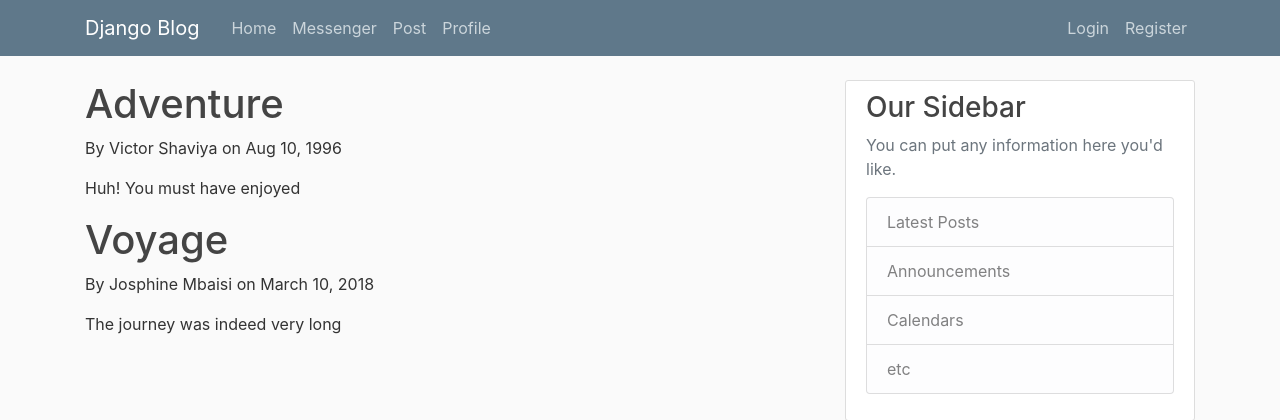
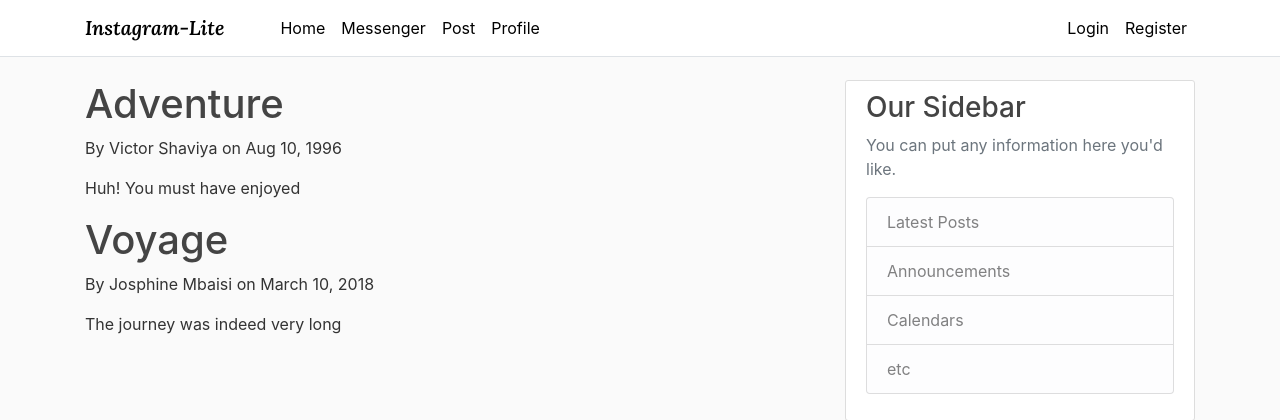
Before and after one commit to ShaviyaVictor/instagram_lite, a Django app: page / in a window 1280 px wide. Shown: the top 420 px of the page. Run offline with Django 4.2, Linux system fonts and the light colour scheme; some libraries are stand-ins or nearby versions.

Commit message:
Style the NavBar

```diff
--- a/blog/static/blog/main.css
+++ b/blog/static/blog/main.css
@@ -1,3 +1,9 @@
+@import url('https://fonts.googleapis.com/css2?family=Lora:ital,wght@1,600&display=swap');
+/* font-family: 'Lora', serif; */
+
+
+
+
 body {
   background: #fafafa;
   color: #333333;
@@ -13,15 +19,20 @@ ul {
 }
 
 .bg-steel {
-  background-color: #5f788a;
+  background-color: #ffffff;
 }
 
 .site-header .navbar-nav .nav-link {
-  color: #cbd5db;
+  color: #000;
 }
 
 .site-header .navbar-nav .nav-link:hover {
-  color: #ffffff;
+  color: #444444;
+}
+
+.navbar-brand {
+  font-family: 'Lora', serif;
+  color: #000 !important;
 }
 
 .site-header .navbar-nav .nav-link.active {
--- a/blog/templates/blog/base.html
+++ b/blog/templates/blog/base.html
@@ -29,17 +29,17 @@
   <body>
 
     <header class="site-header">
-      <nav class="navbar navbar-expand-md navbar-dark bg-steel fixed-top">
+      <nav class="navbar navbar-expand-md navbar-dark bg-steel fixed-top border-bottom">
         <div class="container">
           <a class="navbar-brand mr-4" href="{% url 'blog-home' %}">
-            Django Blog
+            Instagram-Lite
           </a>
           <button class="navbar-toggler" type="button" data-toggle="collapse" data-target="#navbarToggle" aria-controls="navbarToggle" aria-expanded="false" aria-label="Toggle navigation">
           <span class="navbar-toggler-icon"></span>
           </button>
           <div class="collapse navbar-collapse" id="navbarToggle">
             <div class="navbar-nav mr-auto">
-              <a class="nav-item nav-link" href="{% url 'blog-home' %}">
+              <a class="nav-item nav-link ml-4" href="{% url 'blog-home' %}">
                 Home
               </a>
               <a class="nav-item nav-link" href="{% url 'blog-messenger' %}">
```
